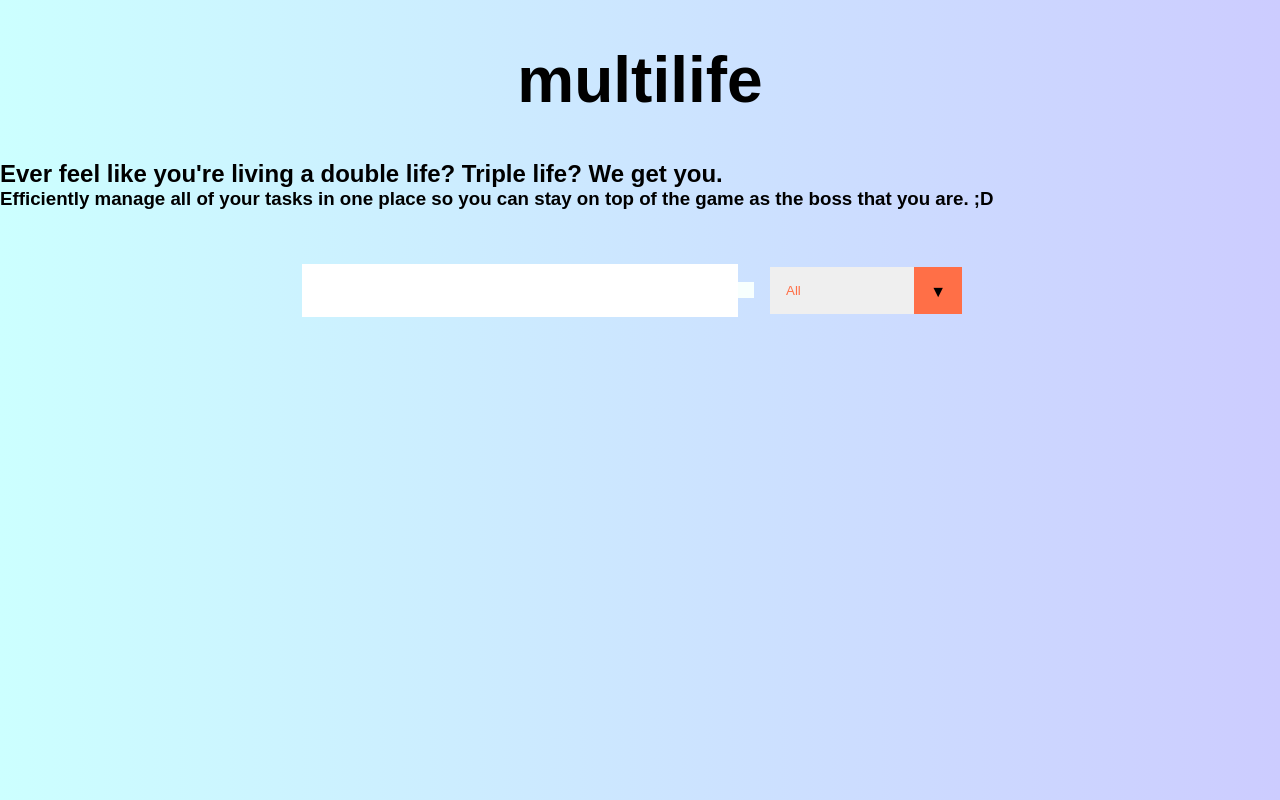
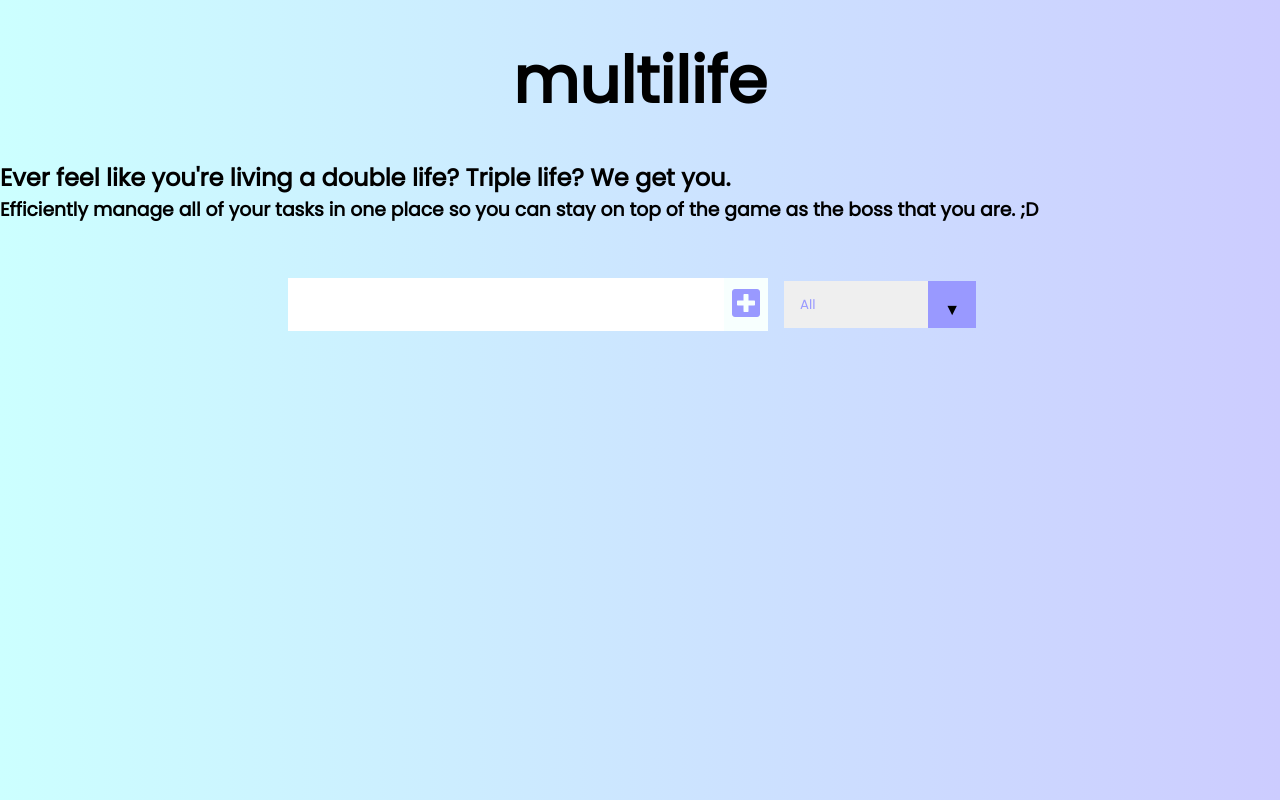
Before and after one commit to chrissysun/multilife, a React (Create React App) app: page / in a window 1280 px wide. Built offline with nearby package versions, Linux system fonts and the light colour scheme.

Commit message:
updated font, icon, and colors

```diff
--- a/public/index.html
+++ b/public/index.html
@@ -8,6 +8,17 @@
     <meta
       name="description"
       content="Web site created using create-react-app"
+    />
+
+    <link
+      href="https://fonts.googleapis.com/css?family=Poppins&display=swap"
+      rel="stylesheet"
+    />
+    <link
+      rel="stylesheet"
+      href="https://cdnjs.cloudflare.com/ajax/libs/font-awesome/5.12.1/css/all.min.css"
+      integrity="sha256-mmgLkCYLUQbXn0B1SRqzHar6dCnv9oZFPEC1g1cwlkk="
+      crossorigin="anonymous"
     />
     <link rel="apple-touch-icon" href="%PUBLIC_URL%/logo192.png" />
     <!--
--- a/src/App.css
+++ b/src/App.css
@@ -28,13 +28,13 @@
     background: white;
   }
   form button {
-    color: #ff6f47;
+    color: #9999ff;
     background: #f7fffe;
     cursor: pointer;
     transition: all 0.3s ease;
   }
   form button:hover {
-    background: #ff6f47;
+    background: #9999ff;
     color: white;
   }
   .todo-container {
@@ -67,7 +67,7 @@
 
   .trash-btn,
   .complete-btn {
-    background: #ff6f47;
+    background: #9999ff;
     color: white;
     border: none;
     padding: 1rem;
@@ -115,7 +115,7 @@
     overflow: hidden;
   }
   select {
-    color: #ff6f47;
+    color: #9999ff;
     font-family: "Poppins", sans-serif;
     cursor: pointer;
     width: 12rem;
@@ -127,7 +127,7 @@
     top: 0;
     right: 0;
     padding: 1rem;
-    background: #ff6f47;
+    background: #9999ff;
     cursor: pointer;
     pointer-events: none;
   }
--- a/src/components/Form.js
+++ b/src/components/Form.js
@@ -3,12 +3,12 @@
 const Form = () => {
     return (
         <form>
-            <input type= "text" class= "todo-input" />
-            <button class= "todo-button" type= "submit">
-                <i class="fas fa-plus-square"></i>
+            <input type= "text" className= "todo-input" />
+            <button className= "todo-button" type= "submit">
+                <i className="fas fa-plus-square"></i>
             </button>
-            <div class= "select">
-            <select name= "todos" class= "filter-todo">
+            <div className= "select">
+            <select name= "todos" className= "filter-todo">
                 <option value= "all">All</option>
                 <option value= "completed">Completed</option>
                 <option value= "uncompleted">Uncompleted</option>
```
